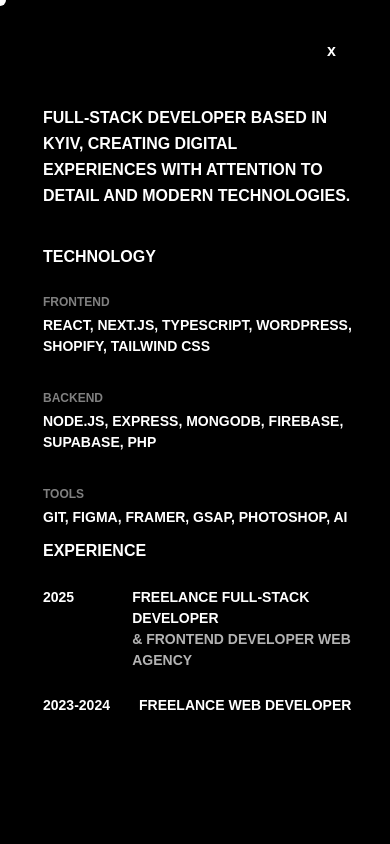
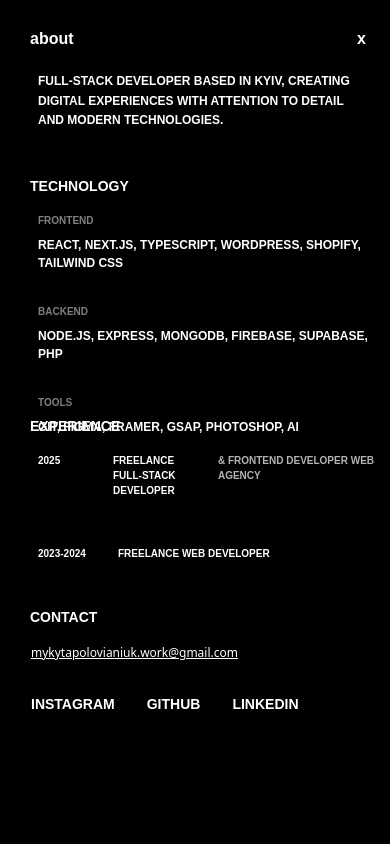
Before and after one commit to mykytapolovianiuk/mykpolo-portfolio, a Next.js app: page / in a window 390 px wide. Both pictures are taken after a click on the button "#about". Shown: the top 844 px of the page. Built offline with nearby package versions, Linux system fonts and the light colour scheme; a web font is replaced by a local one.

Commit message:
feat: implement pixel-perfect mobile layouts and optimize responsive logic

```diff
--- a/components/layout/Header.tsx
+++ b/components/layout/Header.tsx
@@ -5,10 +5,11 @@
 interface HeaderProps {
   visible?: boolean;
   isDark?: boolean;
+  isOpen?: boolean;
+  onToggle?: (open: boolean) => void;
 }
 
-export function Header({ visible = true, isDark = false }: HeaderProps) {
-  const [isPanelOpen, setIsPanelOpen] = useState(false);
+export function Header({ visible = true, isDark = false, isOpen = false, onToggle }: HeaderProps) {
 
   return (
     <>
@@ -18,85 +19,97 @@
           }`}
       >
         {/* Logo */}
-        <div className="absolute top-[30px] left-[52px] pointer-events-auto">
+        <div className="absolute top-[30px] left-[52px] pointer-events-auto hidden md:block">
           <div className="font-display font-bold text-[24px]">MYKPOLO</div>
         </div>
 
-        {/* About Button */}
+        {/* About Button (Desktop) */}
         <button
-          onClick={() => setIsPanelOpen(true)}
-          className="absolute top-[35px] right-[52px] font-display font-bold text-[16px] hover:opacity-70 transition-opacity pointer-events-auto cursor-pointer"
+          onClick={() => onToggle?.(!isOpen)}
+          className="absolute top-[35px] right-[52px] font-display font-bold text-[16px] hover:opacity-70 transition-opacity pointer-events-auto cursor-pointer hidden md:block"
         >
           #about
         </button>
       </header>
 
-      {/* Sidebar - Fixed right, 600px width, Swaps color based on Theme */}
-      <div className={`fixed top-0 right-0 h-full w-full md:w-[600px] z-[60] shadow-2xl transition-transform duration-500 ease-in-out ${isPanelOpen ? 'translate-x-0' : 'translate-x-full'
+      {/* Sidebar - Fixed right, 600px width (Desktop) / Full Width (Mobile) */}
+      <div className={`fixed top-0 right-0 h-full w-full md:w-[600px] z-[60] shadow-2xl transition-transform duration-500 ease-in-out ${isOpen ? 'translate-x-0' : 'translate-x-full'
         } ${isDark ? 'bg-white text-black' : 'bg-black text-white'}`}>
         <div className={`relative w-full h-full ${isDark ? 'text-black' : 'text-white'}`}>
 
-          {/* Close Button */}
+          {/* Close Button (Mobile: 327, 27 | Desktop: Right 54) */}
           <button
-            onClick={() => setIsPanelOpen(false)}
-            className="absolute top-[39px] right-[54px] font-display font-bold text-[16px] hover:opacity-70 cursor-pointer z-20"
+            onClick={() => onToggle?.(false)}
+            className="absolute top-[27px] right-[24px] md:top-[39px] md:right-[54px] font-display font-bold text-[16px] hover:opacity-70 cursor-pointer z-20"
           >
             x
           </button>
+
+          {/* Mobile "about" label */}
+          <div className="absolute top-[27px] left-[30px] font-display font-bold text-[16px] md:hidden">
+            about
+          </div>
 
           {/* Content Container */}
           <div className="absolute inset-0 overflow-y-auto no-scrollbar">
             <div className="relative min-h-[900px]">
 
-              {/* 1. Intro */}
-              <div className="absolute top-[105px] left-[43px] w-[80%] md:w-[496px]">
-                <p className="font-display font-bold text-[16px] leading-relaxed uppercase">
+              {/* 1. Bio (Mobile: Top 72, Left 38 | Desktop: Top 105, Left 43) */}
+              <div className="absolute top-[72px] left-[38px] w-[317px] md:top-[105px] md:left-[43px] md:w-[496px]">
+                <p className="font-display font-bold text-[12px] md:text-[16px] leading-relaxed uppercase">
                   Full-stack developer based in Kyiv, creating digital experiences with attention to detail and modern technologies.
                 </p>
               </div>
 
-              {/* 2. Technology */}
-              <div className="absolute top-[245px] left-[43px]">
-                <h3 className="font-display font-bold text-[16px] uppercase mb-6">TECHNOLOGY</h3>
-                <div className="flex flex-col gap-8 font-display font-bold text-[14px] uppercase">
-                  <div>
-                    <span className="block opacity-50 text-[12px] mb-1">Frontend</span>
+              {/* 2. Technology (Mobile: Top 176 | Desktop: Top 245) */}
+              <div className="absolute top-[176px] left-[30px] md:top-[245px] md:left-[43px]">
+                <h3 className="font-display font-bold text-[14px] md:text-[16px] uppercase mb-4 md:mb-6">TECHNOLOGY</h3>
+                <div className="flex flex-col gap-8 md:gap-8 font-display font-bold text-[12px] md:text-[14px] uppercase pl-[8px] md:pl-0">
+                  <div className="flex flex-col gap-1">
+                    <span className="block opacity-50 text-[10px] md:text-[12px] mb-1">Frontend</span>
                     <span>React, Next.js, TypeScript, Wordpress, Shopify, Tailwind CSS</span>
                   </div>
-                  <div>
-                    <span className="block opacity-50 text-[12px] mb-1">Backend</span>
+                  <div className="flex flex-col gap-1">
+                    <span className="block opacity-50 text-[10px] md:text-[12px] mb-1">Backend</span>
                     <span>Node.js, Express, MongoDB, Firebase, Supabase, PHP</span>
                   </div>
-                  <div>
-                    <span className="block opacity-50 text-[12px] mb-1">Tools</span>
+                  <div className="flex flex-col gap-1">
+                    <span className="block opacity-50 text-[10px] md:text-[12px] mb-1">Tools</span>
                     <span>Git, Figma, Framer, GSAP, Photoshop, AI</span>
                   </div>
                 </div>
               </div>
 
-              {/* 3. Experience */}
-              <div className="absolute top-[539px] left-[43px]">
-                <h3 className="font-display font-bold text-[16px] uppercase mb-6">EXPERIENCE</h3>
-                <div className="flex flex-col gap-6 font-display font-bold text-[14px] uppercase">
-                  <div className="flex gap-4">
-                    <span className="w-[80px]">2025</span>
-                    <div>
-                      <div>Freelance Full-stack Developer</div>
-                      <div className="opacity-70">& Frontend Developer Web Agency</div>
+              {/* 3. Experience (Mobile: Top 416 | Desktop: Top 539) */}
+              <div className="absolute top-[416px] left-[30px] md:top-[539px] md:left-[43px]">
+                <h3 className="font-display font-bold text-[14px] md:text-[16px] uppercase mb-4 md:mb-6">EXPERIENCE</h3>
+                <div className="flex flex-col gap-6 font-display font-bold text-[10px] md:text-[14px] uppercase pl-[8px] md:pl-0">
+                  <div className="flex flex-row md:gap-4 relative">
+                    <span className="w-[80px] absolute left-0 top-0 md:static">2025</span>
+                    <div className="pl-[75px] md:pl-0 flex flex-row md:flex-col gap-4 md:gap-0">
+                      <div className="w-[104px] md:w-auto">Freelance Full-stack Developer</div>
+                      <div className="opacity-70 w-auto md:w-auto">& Frontend Developer Web Agency</div>
                     </div>
                   </div>
-                  <div className="flex gap-4">
+                  <div className="flex flex-row md:gap-4 mt-6 md:mt-0">
                     <span className="w-[80px]">2023-2024</span>
                     <div>Freelance Web Developer</div>
                   </div>
                 </div>
               </div>
 
-              {/* 4. Footer Links */}
-              <div className="absolute top-[850px] md:top-[903px] left-[43px] pb-10">
-                <div className="flex gap-8 font-display font-bold text-[14px] uppercase">
-                  <a href="https://instagram.com/shinjiwwww" className="hover:underline">instagram</a>
-                  <a href="https://github.com/mykytapolovianiuk" className="hover:underline">github</a>
+              {/* 4. Footer Links (Mobile: Top 607 | Desktop: Top 850) */}
+              <div className="absolute top-[607px] left-[30px] pb-10 md:top-[850px] md:left-[43px]">
+                <h3 className="font-display font-bold text-[14px] uppercase mb-4 md:hidden">contact</h3>
+                <div className="pl-[1px] md:pl-0">
+                  <div className="font-sans text-[12px] lowercase underline mb-8 md:hidden">
+                    mykytapolovianiuk.work@gmail.com
+                  </div>
+                  <div className="flex gap-8 font-display font-bold text-[14px] uppercase">
+                    <a href="https://instagram.com/shinjiwwww" className="hover:underline">instagram</a>
+                    <a href="https://github.com/mykytapolovianiuk" className="hover:underline">github</a>
+                    <a href="https://linkedin.com" className="hover:underline md:hidden">linkedin</a>
+                  </div>
                 </div>
               </div>
 
@@ -105,11 +118,11 @@
         </div>
       </div>
 
-      {/* Backdrop with CSS transition */}
-      {isPanelOpen && (
+      {/* Backdrop */}
+      {isOpen && (
         <div
-          onClick={() => setIsPanelOpen(false)}
-          className="fixed inset-0 bg-black/50 z-[55]  transition-opacity duration-500 ease-in-out"
+          onClick={() => onToggle?.(false)}
+          className="fixed inset-0 bg-black/50 z-[55] transition-opacity duration-500 ease-in-out"
         />
       )}
     </>
--- a/components/sections/EvolutionSection.tsx
+++ b/components/sections/EvolutionSection.tsx
@@ -243,7 +243,7 @@
       {/* Morphing SVG */}
       <svg
         ref={svgRef}
-        className="w-[300px] h-[300px] absolute z-20 origin-center will-change-transform"
+        className="w-[80vw] max-w-[300px] aspect-square absolute z-20 origin-center will-change-transform"
         viewBox="0 0 100 100"
       >
         <path
--- a/components/sections/Hero.tsx
+++ b/components/sections/Hero.tsx
@@ -6,9 +6,10 @@
 
 interface HeroProps {
     startAnimation: boolean;
+    onOpenAbout?: () => void;
 }
 
-export function Hero({ startAnimation }: HeroProps) {
+export function Hero({ startAnimation, onOpenAbout }: HeroProps) {
     const containerRef = useRef<HTMLDivElement>(null);
     const timelineRef = useRef<gsap.core.Timeline | null>(null);
 
@@ -35,6 +36,48 @@
 
     return (
         <section ref={containerRef} className="relative min-h-screen bg-brand-white overflow-hidden">
+
+            {/* --- MOBILE LAYOUT (<md) --- */}
+            <div className="block md:hidden">
+                {/* Top Left: MYKPOLO (26, 29) */}
+                <div className="absolute top-[29px] left-[26px] z-20">
+                    <h1 className="font-display font-bold text-[14px] leading-none text-brand-black">
+                        MYKPOLO
+                    </h1>
+                </div>
+
+                {/* Top Right: #about (262, 29) - Opens Overlay */}
+                <button
+                    onClick={onOpenAbout}
+                    className="absolute top-[29px] left-[262px] z-20 font-display font-bold text-[14px] leading-none text-brand-black cursor-pointer"
+                >
+                    #about
+                </button>
+
+                {/* Center Triangle (Centered roughly? Specs said "Center/Visual triangle 250x250") */}
+                {/* Let's center it in the view. */}
+                <div className="hero-triangle absolute top-1/2 left-1/2 transform -translate-x-1/2 -translate-y-[60%] z-10">
+                    <svg width="250" height="250" viewBox="0 0 200 200" className="text-brand-black">
+                        <polygon points="70,0 0,121 140,121" fill="currentColor" />
+                    </svg>
+                </div>
+
+                {/* Main Text (20, 450) */}
+                <div className="absolute top-[450px] left-[20px] z-20">
+                    <h2 className="font-display font-bold text-[40px] leading-[1.1] text-brand-black">
+                        Mykyta<br />Polovianiuk
+                    </h2>
+                </div>
+
+                {/* Footer (Center, 765) */}
+                <div className="absolute top-[765px] left-1/2 transform -translate-x-1/2 font-sans text-[16px] text-brand-black whitespace-nowrap">
+                    based in Kyiv
+                </div>
+            </div>
+
+
+            {/* --- DESKTOP LAYOUT (md+) --- */}
+            <div className="hidden md:block">
                 {/* Main Name - Positioned exactly as Figma: top-[436px], left-[52px] */}
                 {/* Static position, no animation class */}
                 <div className="hero-name absolute top-[350px] left-[52px] z-20">
@@ -95,6 +138,7 @@
                         based in Kyiv
                     </span>
                 </div>
+            </div>
         </section>
     );
 }
--- a/components/ui/Cursor.tsx
+++ b/components/ui/Cursor.tsx
@@ -62,7 +62,7 @@
     return (
         <div
             ref={cursorRef}
-            className="fixed top-0 left-0 w-[12px] h-[12px] bg-white rounded-full pointer-events-none z-[9999] mix-blend-difference"
+            className="hidden md:block fixed top-0 left-0 w-[12px] h-[12px] bg-white rounded-full pointer-events-none z-[9999] mix-blend-difference"
         />
     );
 }
--- a/src/app/page.tsx
+++ b/src/app/page.tsx
@@ -20,6 +20,7 @@
   const [isLoading, setIsLoading] = useState(true);
   const [headerVisible, setHeaderVisible] = useState(true);
   const [isDark, setIsDark] = useState(false); // Theme state
+  const [isAboutOpen, setIsAboutOpen] = useState(false); // Global About Panel State
   const mainRef = useRef<HTMLElement>(null);
 
   const [fontsLoaded, setFontsLoaded] = useState(false);
@@ -56,10 +57,18 @@
 
       {/* Main Content Layer */}
       <main ref={mainRef} className="relative z-0 bg-brand-white min-h-screen">
-        <Header visible={headerVisible} isDark={isDark} />
+        <Header
+          visible={headerVisible}
+          isDark={isDark}
+          isOpen={isAboutOpen}
+          onToggle={setIsAboutOpen}
+        />
 
         {/* Hero Section */}
-        <Hero startAnimation={isHeroAnimating} />
+        <Hero
+          startAnimation={isHeroAnimating}
+          onOpenAbout={() => setIsAboutOpen(true)}
+        />
 
         {/* Evolution Section - Header logic handled inside */}
         <EvolutionSection onToggleHeader={setHeaderVisible} />
```
Also changed, not shown: components/sections/PeaceSection.tsx (+33 -12 lines), components/sections/ProjectSection.tsx (+117 -50 lines), src/app/globals.css (+36 -12 lines). Lines whose indentation alone changed are shown as unchanged.
